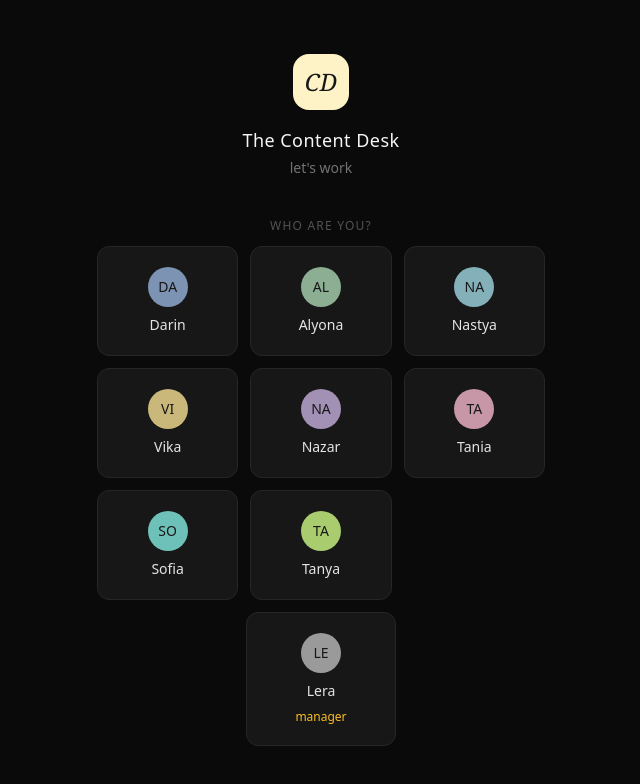
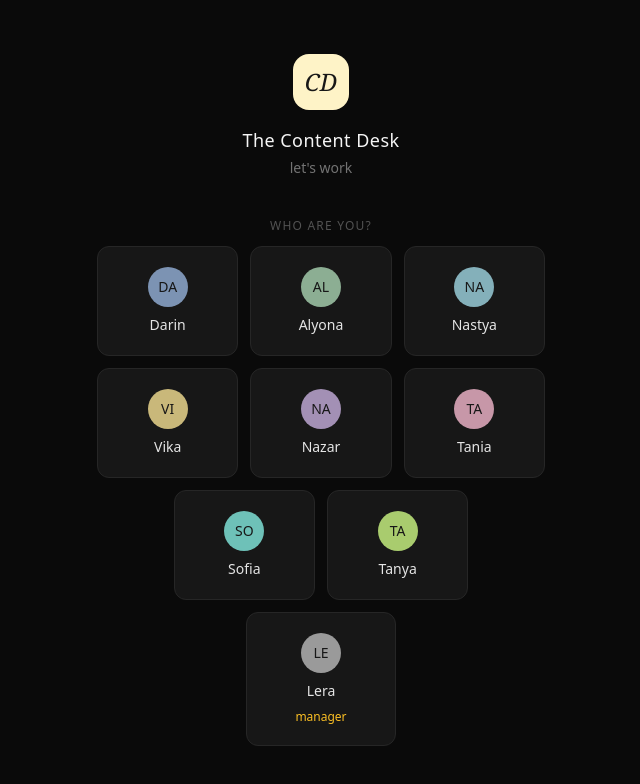
Before and after one commit to lera-code-cloud/the-content-desk, a React (Vite) app in the folder project/: page / in a window 1280 px wide. Shown: the top 784 px of the page, without its empty margins (319-959 px from the left). Built offline with nearby package versions, Linux system fonts and the light colour scheme.

Commit message:
Add files via upload

```diff
--- a/project/src/App.jsx
+++ b/project/src/App.jsx
@@ -1005,12 +1005,12 @@ function LoginScreen({ onSelect }) {
           <p className="text-neutral-500 text-sm mt-1">let's work</p>
         </div>
         <p className="text-neutral-600 text-xs uppercase tracking-widest mb-3 text-center">Who are you?</p>
-        <div className="grid grid-cols-3 gap-3">
+        <div className="flex flex-wrap justify-center gap-3">
           {researchers.map((name) => (
             <button
               key={name}
               onClick={() => onSelect(name)}
-              className="flex flex-col items-center gap-2 bg-neutral-900 border border-neutral-800 rounded-xl py-5 hover:border-amber-600 transition-colors"
+              className="flex flex-col items-center gap-2 bg-neutral-900 border border-neutral-800 rounded-xl py-5 hover:border-amber-600 transition-colors w-[calc(33.333%-0.5rem)] min-w-[5.5rem]"
             >
               <Avatar name={name} size="w-10 h-10 text-sm" />
               <span className="text-neutral-200 text-sm">{name}</span>
```
